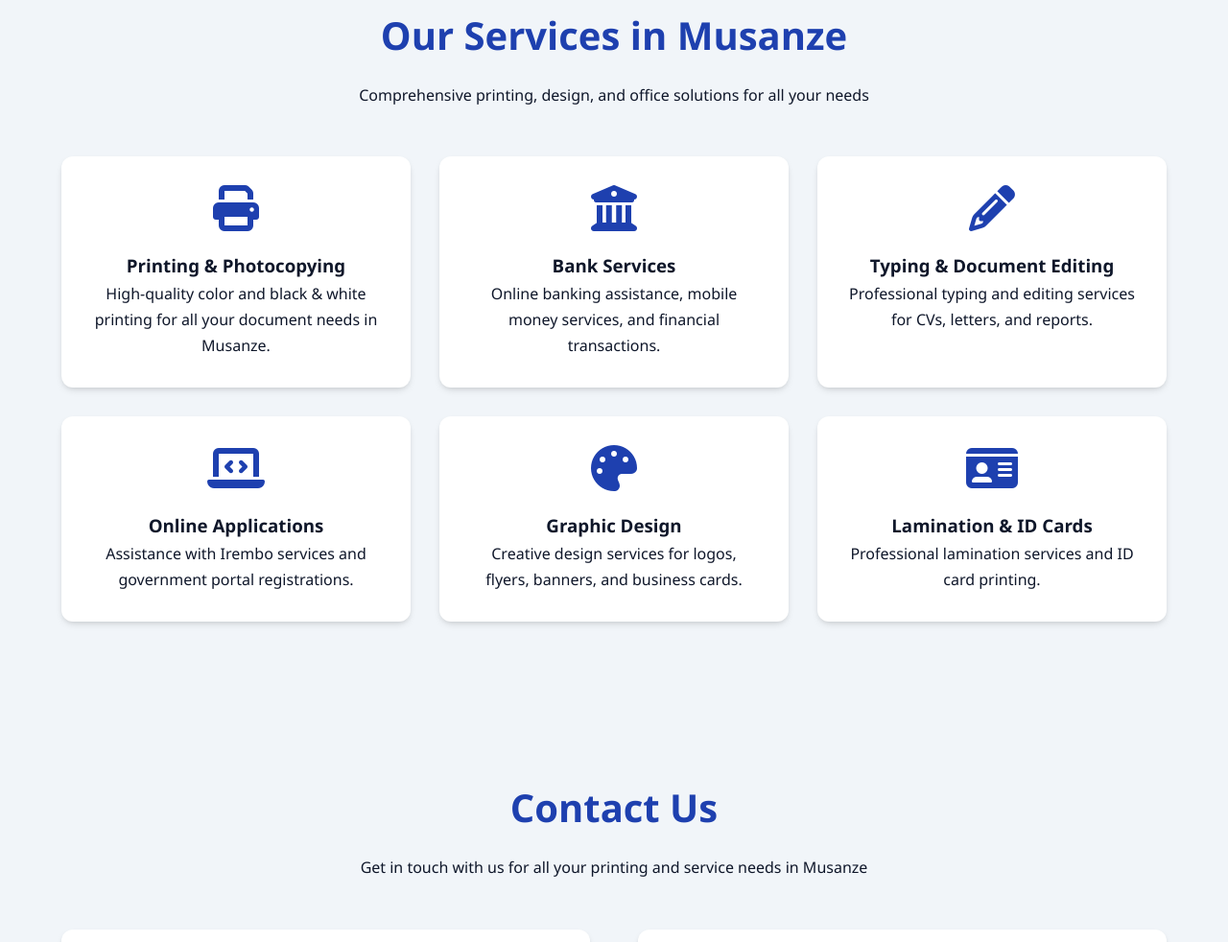
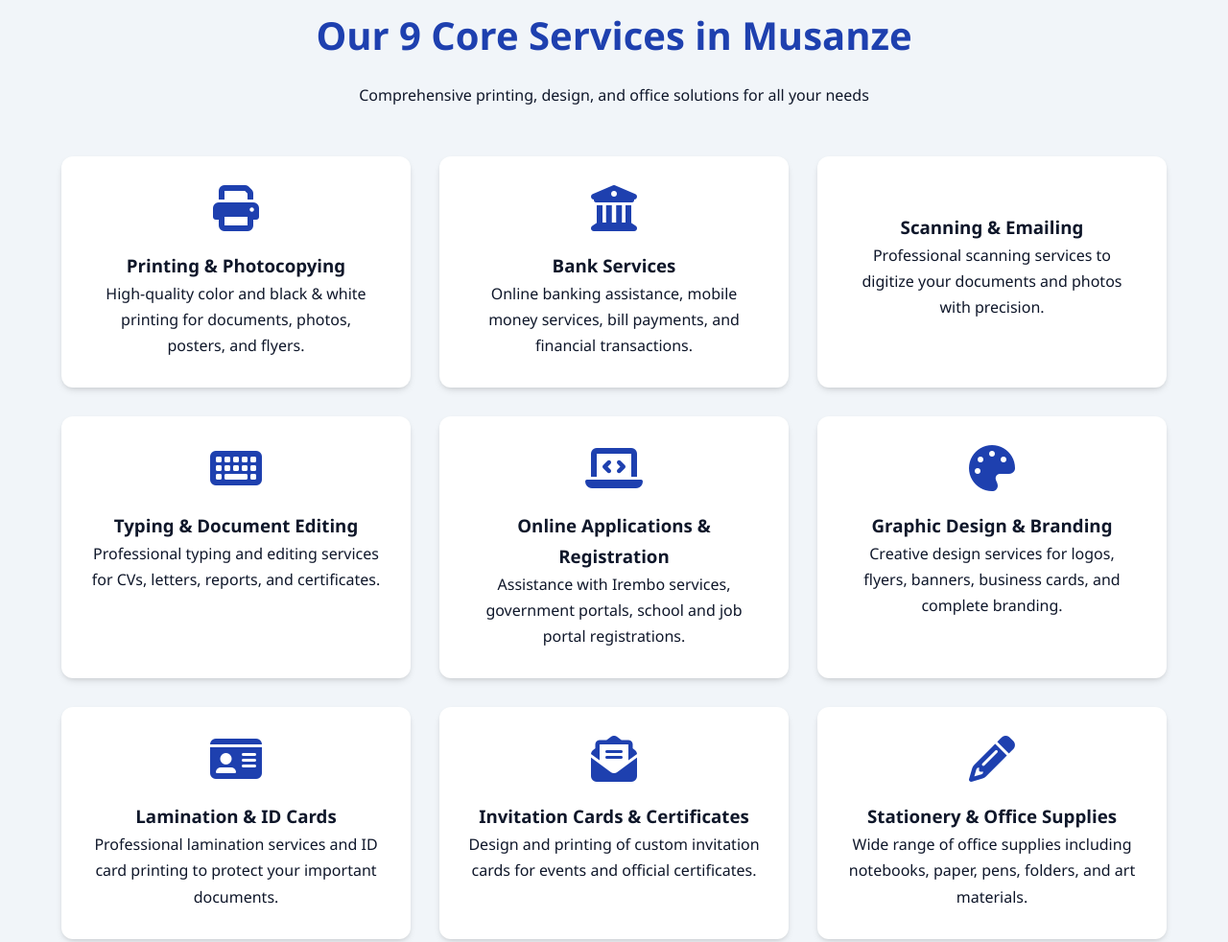
Before and after one commit to nineserviceshub-oss/NINE-SERVICES-HUB, a plain HTML site: page index.html in a window 1280 px wide. Shown: the part 618-1600 px from the top of the page at 96% size. Drawn offline with Linux system fonts and the light colour scheme.

Commit message:
Update index.html

```diff
--- a/index.html
+++ b/index.html
@@ -317,39 +317,71 @@
     <section id="services">
         <div class="container">
             <div class="section-title">
-                <h2>Our Services in Musanze</h2>
+                <h2>Our 9 Core Services in Musanze</h2>
                 <p>Comprehensive printing, design, and office solutions for all your needs</p>
             </div>
             <div class="services-grid">
+                <!-- Service 1 -->
                 <div class="service-card">
                     <i class="fas fa-print"></i>
                     <h3>Printing & Photocopying</h3>
-                    <p>High-quality color and black & white printing for all your document needs in Musanze.</p>
+                    <p>High-quality color and black & white printing for documents, photos, posters, and flyers.</p>
                 </div>
+
+                <!-- Service 2 -->
                 <div class="service-card">
                     <i class="fas fa-university"></i>
                     <h3>Bank Services</h3>
-                    <p>Online banking assistance, mobile money services, and financial transactions.</p>
+                    <p>Online banking assistance, mobile money services, bill payments, and financial transactions.</p>
                 </div>
+
+                <!-- Service 3 -->
                 <div class="service-card">
-                    <i class="fas fa-pencil-alt"></i>
+                    <i class="fas fa-scanner"></i>
+                    <h3>Scanning & Emailing</h3>
+                    <p>Professional scanning services to digitize your documents and photos with precision.</p>
+                </div>
+
+                <!-- Service 4 -->
+                <div class="service-card">
+                    <i class="fas fa-keyboard"></i>
                     <h3>Typing & Document Editing</h3>
-                    <p>Professional typing and editing services for CVs, letters, and reports.</p>
+                    <p>Professional typing and editing services for CVs, letters, reports, and certificates.</p>
                 </div>
+
+                <!-- Service 5 -->
                 <div class="service-card">
                     <i class="fas fa-laptop-code"></i>
-                    <h3>Online Applications</h3>
-                    <p>Assistance with Irembo services and government portal registrations.</p>
+                    <h3>Online Applications & Registration</h3>
+                    <p>Assistance with Irembo services, government portals, school and job portal registrations.</p>
                 </div>
+
+                <!-- Service 6 -->
                 <div class="service-card">
                     <i class="fas fa-palette"></i>
-                    <h3>Graphic Design</h3>
-                    <p>Creative design services for logos, flyers, banners, and business cards.</p>
+                    <h3>Graphic Design & Branding</h3>
+                    <p>Creative design services for logos, flyers, banners, business cards, and complete branding.</p>
                 </div>
+
+                <!-- Service 7 -->
                 <div class="service-card">
                     <i class="fas fa-id-card"></i>
                     <h3>Lamination & ID Cards</h3>
-                    <p>Professional lamination services and ID card printing.</p>
+                    <p>Professional lamination services and ID card printing to protect your important documents.</p>
+                </div>
+
+                <!-- Service 8 -->
+                <div class="service-card">
+                    <i class="fas fa-envelope-open-text"></i>
+                    <h3>Invitation Cards & Certificates</h3>
+                    <p>Design and printing of custom invitation cards for events and official certificates.</p>
+                </div>
+
+                <!-- Service 9 -->
+                <div class="service-card">
+                    <i class="fas fa-pencil-alt"></i>
+                    <h3>Stationery & Office Supplies</h3>
+                    <p>Wide range of office supplies including notebooks, paper, pens, folders, and art materials.</p>
                 </div>
             </div>
         </div>
@@ -399,7 +431,7 @@
                             <a href="tel:+250788401818" class="btn" style="background: var(--accent);">
                                 <i class="fas fa-phone"></i> Call Us
                             </a>
-                            <a href="https://wa.me/250788401818" class="btn" style="background: #25D366;">
+                            <a href="https://wa.me/250780067777" class="btn" style="background: #25D366;">
                                 <i class="fab fa-whatsapp"></i> WhatsApp
                             </a>
                         </div>
@@ -450,7 +482,7 @@
                     </form>
 
                     <div style="margin-top: 20px; text-align: center; color: var(--light-text); font-size: 0.9rem;">
-                        <p>Or contact us directly: <strong>+250 788 401 818</strong></p>
+                        <p>Or contact us directly: <strong>+250 780 067 777</strong></p>
                     </div>
                 </div>
             </div>
@@ -484,9 +516,9 @@
             // Clear form
             document.getElementById('working-contact-form').reset();
 
-            // Redirect to WhatsApp
+            // Redirect to WhatsApp (using the correct number: +250780067777)
             setTimeout(() => {
-                window.open(`https://wa.me/250788401818?text=${whatsappMessage}`, '_blank');
+                window.open(`https://wa.me/250780067777?text=${whatsappMessage}`, '_blank');
             }, 1000);
         });
 
```
